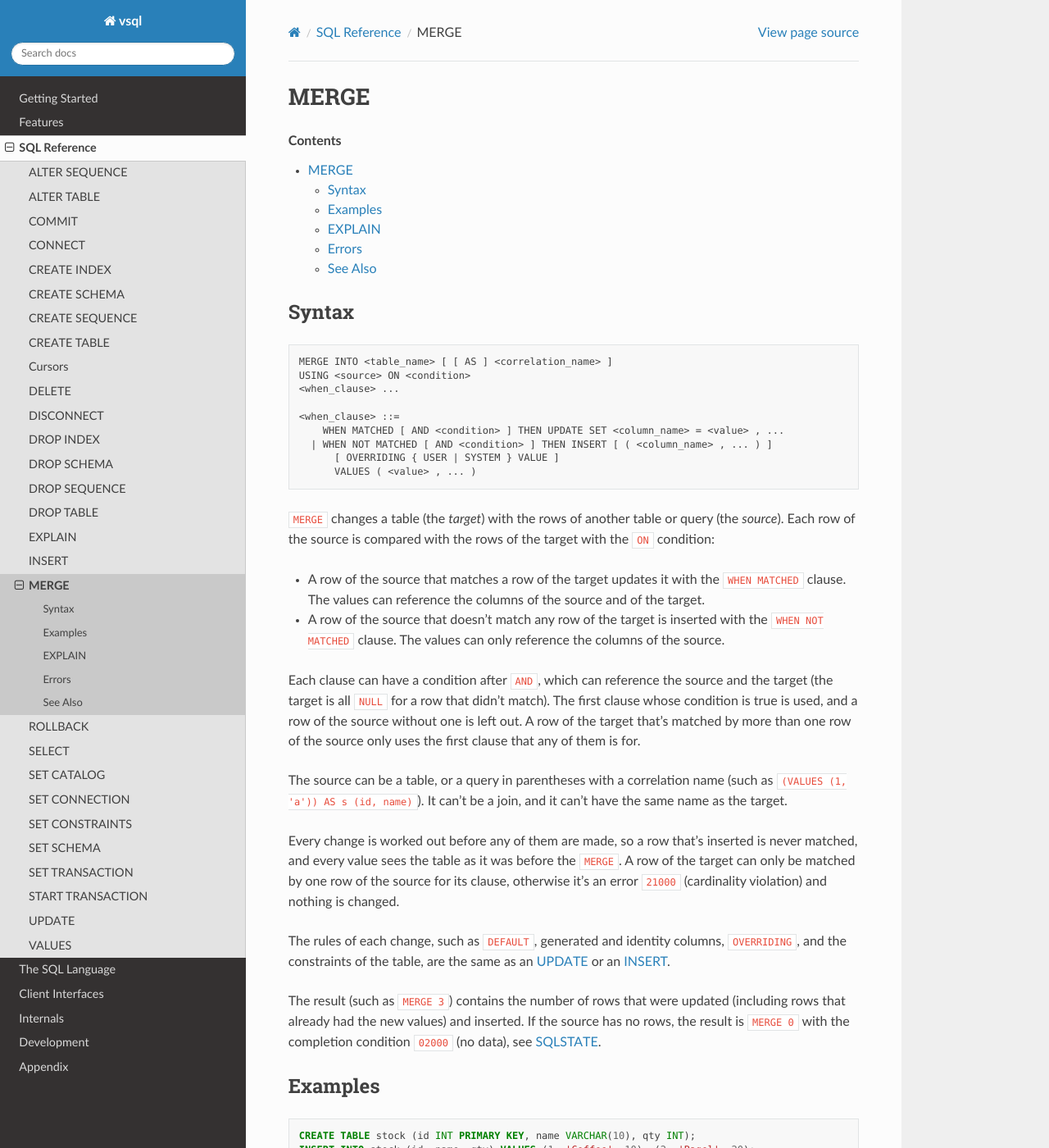
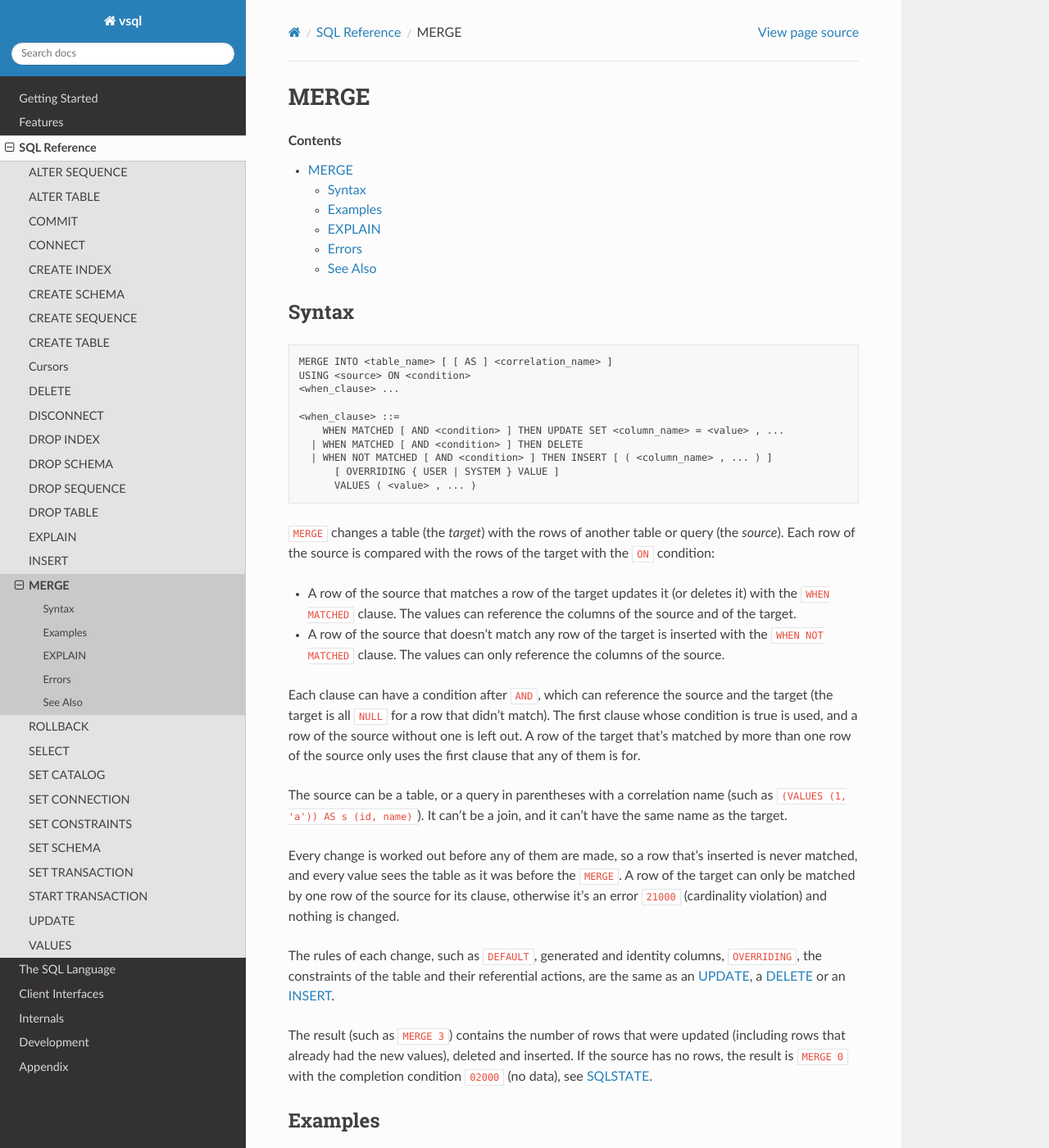
Before and after one commit to elliotchance/vsql, a Sphinx documentation site: the page built from docs/merge.rst, in a window 1280 px wide and 1400 px high. Shown: the whole window at 82% size. Built offline with Sphinx 7.4.7 and the Read the Docs theme 3.1.0, drawn with Linux system fonts in a browser that asks for light colours.

Commit message:
MERGE: Add WHEN MATCHED THEN DELETE
A WHEN MATCHED clause can delete the row of the target instead of updating it.
The rows that are deleted are deleted before the other rows are replaced, so
another row can get the key of a row that's deleted, and their referential
actions are applied like a DELETE. They're counted in the result.

SQL F314

Part of #1290

Co-Authored-By: Claude Opus 5.5 <noreply@anthropic.com>

```diff
--- a/docs/delete.rst
+++ b/docs/delete.rst
@@ -53,4 +53,5 @@ See Also
 --------
 
 - :doc:`insert`
+- :doc:`merge`
 - :doc:`update`
--- a/docs/merge.rst
+++ b/docs/merge.rst
@@ -14,6 +14,7 @@ Syntax
 
   <when_clause> ::=
       WHEN MATCHED [ AND <condition> ] THEN UPDATE SET <column_name> = <value> , ...
+    | WHEN MATCHED [ AND <condition> ] THEN DELETE
     | WHEN NOT MATCHED [ AND <condition> ] THEN INSERT [ ( <column_name> , ... ) ]
         [ OVERRIDING { USER | SYSTEM } VALUE ]
         VALUES ( <value> , ... )
@@ -22,9 +23,9 @@ Syntax
 query (the *source*). Each row of the source is compared with the rows of the
 target with the ``ON`` condition:
 
-- A row of the source that matches a row of the target updates it with the
-  ``WHEN MATCHED`` clause. The values can reference the columns of the source
-  and of the target.
+- A row of the source that matches a row of the target updates it (or deletes
+  it) with the ``WHEN MATCHED`` clause. The values can reference the columns of
+  the source and of the target.
 - A row of the source that doesn't match any row of the target is inserted with
   the ``WHEN NOT MATCHED`` clause. The values can only reference the columns of
   the source.
@@ -46,11 +47,11 @@ for its clause, otherwise it's an error ``21000`` (cardinality violation) and
 nothing is changed.
 
 The rules of each change, such as ``DEFAULT``, generated and identity columns,
-``OVERRIDING``, and the constraints of the table, are the same as an
-:doc:`update` or an :doc:`insert`.
+``OVERRIDING``, the constraints of the table and their referential actions, are
+the same as an :doc:`update`, a :doc:`delete` or an :doc:`insert`.
 
 The result (such as ``MERGE 3``) contains the number of rows that were updated
-(including rows that already had the new values) and inserted. If the source
+(including rows that already had the new values), deleted and inserted. If the source
 has no rows, the result is ``MERGE 0`` with the completion condition ``02000``
 (no data), see :doc:`sqlstate`.
 
@@ -92,5 +93,6 @@ see :doc:`transactions`.
 See Also
 --------
 
+- :doc:`delete`
 - :doc:`insert`
 - :doc:`update`
--- a/docs/sql-compliance-9075-2.rst
+++ b/docs/sql-compliance-9075-2.rst
@@ -758,7 +758,7 @@ Optional Features
    * - ✅ **F313**
      - **Enhanced MERGE statement**
 
-   * - ❌ **F314**
+   * - ✅ **F314**
      - **MERGE statement with DELETE branch**
 
    * - ❌ **F321**
```
Also changed, not shown: docs/standard/part2/14.txt (+11 -11 lines), 4 other files.
